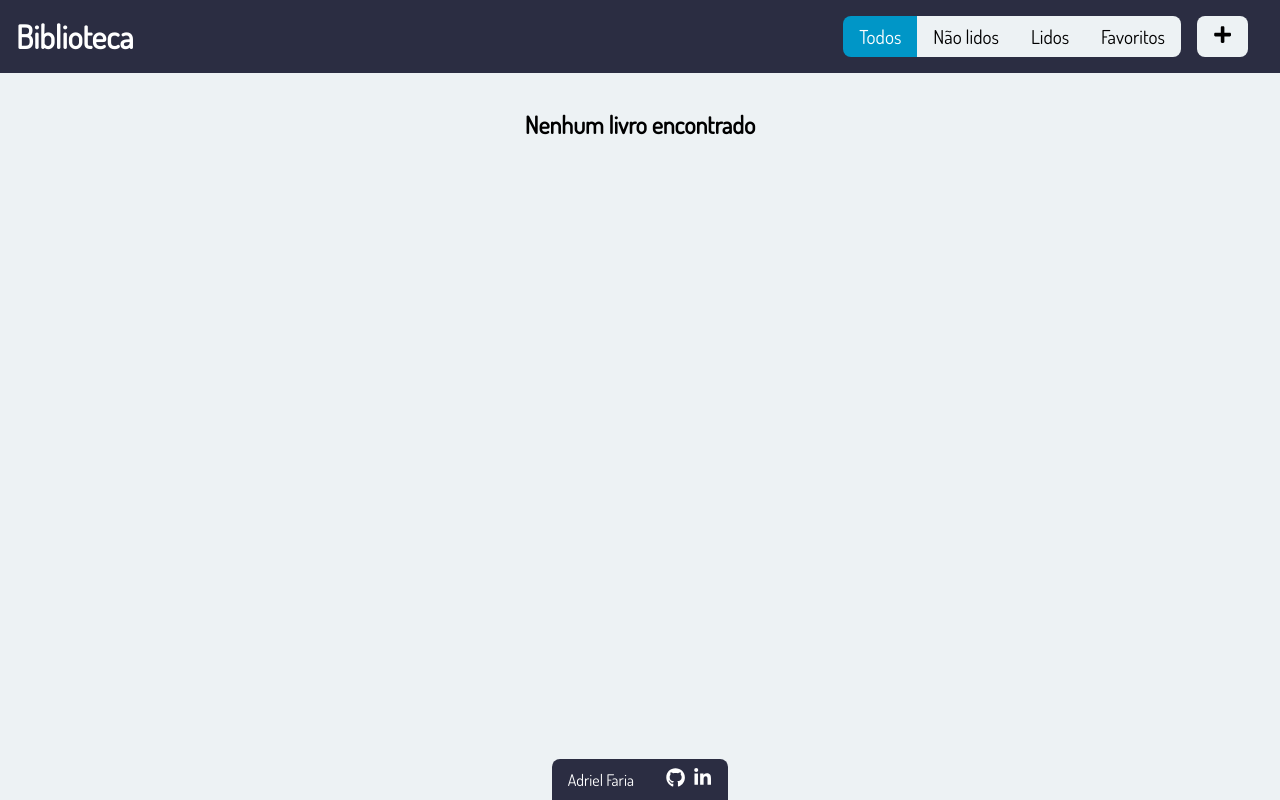
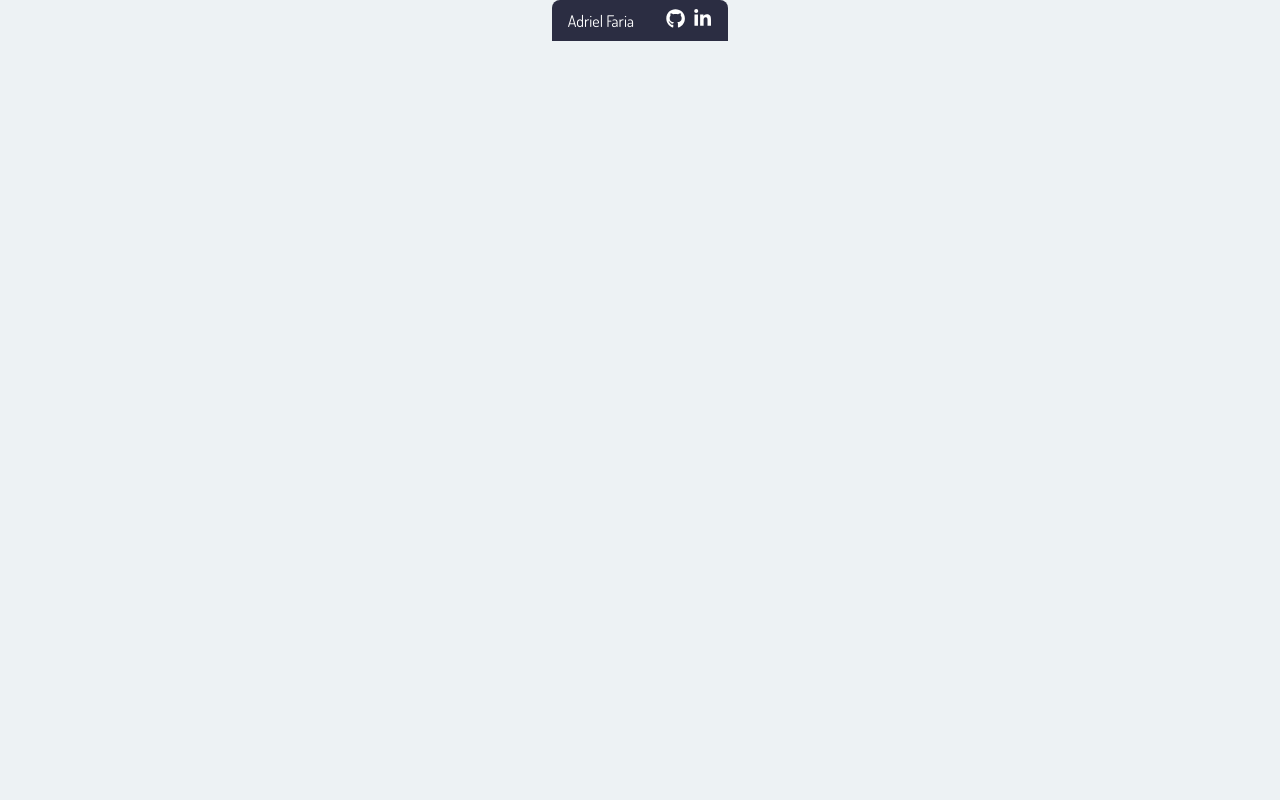
Before and after one commit to br-adriel/js-library, a React (Vite) app: page / in a window 1280 px wide. Built offline with nearby package versions, Linux system fonts and the light colour scheme.

Commit message:
Insere gerenciador de rotas em App #2

```diff
--- a/src/App.tsx
+++ b/src/App.tsx
@@ -1,12 +1,12 @@
 import { useState } from 'react';
+import { Outlet } from 'react-router-dom';
 import Footer from './components/Footer';
 import GlobalStyles from './components/GlobalStyles';
 import Header from './components/Header';
 import ModalAddBook from './components/ModalAddBook';
+import BooksContext, { BooksStateType } from './contexts/BooksContext';
 import ModalContext from './contexts/ModalContext';
-import { Livro } from './global/types';
-import BooksContext, { BooksStateType } from './contexts/BooksContext';
-import BookGrid from './components/BookGrid';
+import AppRoutes from './routes/AppRoutes';
 
 function App() {
   const [modalState, setModalState] = useState<{ show: boolean }>({
@@ -24,10 +24,7 @@ function App() {
       <BooksContext.Provider value={{ booksState, setBooksState }}>
         <ModalContext.Provider value={{ modalState, setModalState }}>
           <GlobalStyles />
-          <Header />
-          <main>
-            <BookGrid />
-          </main>
+          <AppRoutes />
           <Footer />
           <ModalAddBook />
         </ModalContext.Provider>
```
